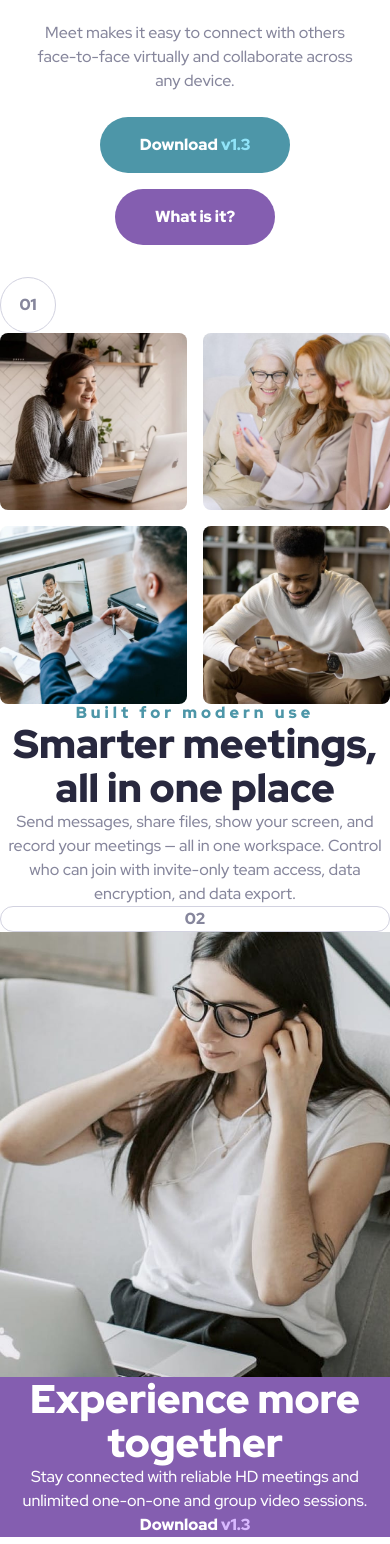
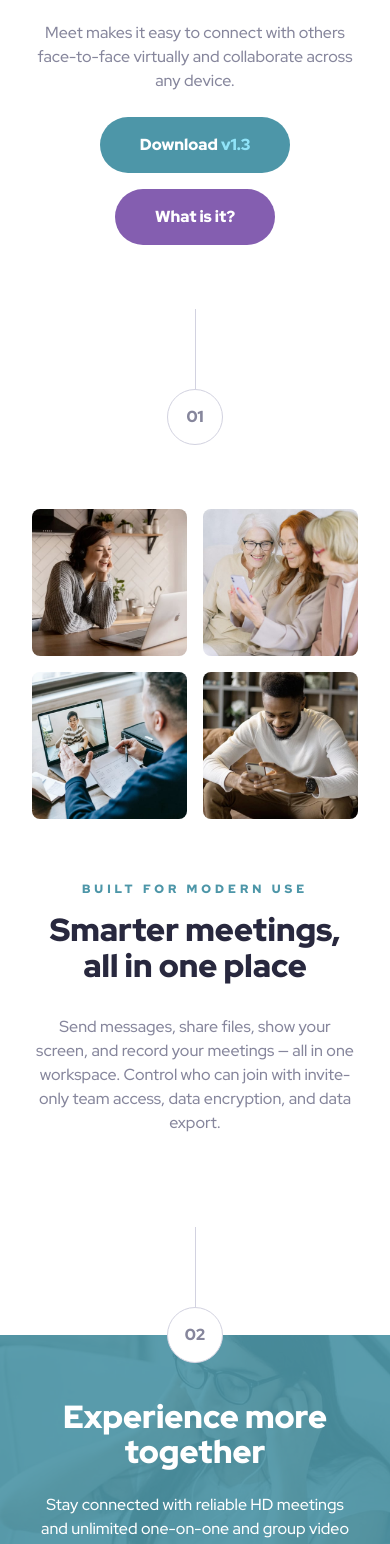
Before and after one commit to anggelserrato/fm-meet-landing-page, a React (Vite) app: page / in a window 390 px wide. Shown: the part 439-1983 px from the top of the page. Built offline with nearby package versions, Linux system fonts and the light colour scheme.

Commit message:
feat: complete mobile version of meet landing page

```diff
--- a/src/components/MeetLandingPage.jsx
+++ b/src/components/MeetLandingPage.jsx
@@ -24,16 +24,16 @@ function MeetLandingPage() {
       </header>
 
       <main className="flex flex-col items-center justify-center text-center">
-        <section className="mx-400 mt-800 mb-400">
-          <picture>
+        <picture className="mt-800 w-full overflow-hidden">
           <source srcSet={heroDesktopLeft} media="(min-width: 1200px)" />
           <source srcSet={heroDesktopRight} media="(min-width: 1024px)" />
           <img
             src={heroTabletMobile}
             alt="Illustration showing a diverse group of people connecting through online video meetings"
-              className="mb-[48px] h-[160px]"
+            className="h-[160px] w-full object-cover object-center"
           />
         </picture>
+        <section className="mx-400 mt-[48px] mb-400">
           <div className="flex flex-col gap-300">
             <h1 className="text-preset-1">Group Chat for Everyone</h1>
             <p className="text-preset-4">
@@ -43,13 +43,13 @@ function MeetLandingPage() {
             <div className="flex flex-col items-center gap-200">
               <a
                 href="#"
-                className="w-fit rounded-[29px] bg-cyan-600 px-500 py-200 text-preset-5 text-white"
+                className="w-fit rounded-[29px] bg-cyan-600 px-500 py-200 text-preset-5 text-white transition-colors duration-200 hover:bg-[#71C0D4]"
               >
                 Download <span className="text-cyan-300">v1.3</span>
               </a>
               <a
                 href="#"
-                className="w-fit rounded-[29px] bg-purple-600 px-500 py-200 text-preset-5 text-white"
+                className="w-fit rounded-[29px] bg-purple-600 px-500 py-200 text-preset-5 text-white transition-colors duration-200 hover:bg-[#B18BDD]"
               >
                 What is it?
               </a>
@@ -57,13 +57,17 @@ function MeetLandingPage() {
           </div>
         </section>
 
-        <section>
+        <div className="mt-400 flex flex-col items-center">
+          <div className="h-1000 w-px bg-slate-300"></div>
           <p
             aria-hidden="true"
             className="flex h-700 w-700 flex-col justify-center rounded-full border border-slate-300 text-preset-5"
           >
             01
           </p>
+        </div>
+
+        <section className="mx-400 my-800">
           <figure className="grid grid-cols-2 gap-200">
             <img
               src={galleryWoman}
@@ -91,31 +95,41 @@ function MeetLandingPage() {
           </figure>
         </section>
 
-        <section>
-          <h2 className="text-preset-3">Built for modern use</h2>
-          <h3 className="text-preset-2">Smarter meetings, all in one place</h3>
+        <section className="mx-400 mb-800">
+          <h2 className="mb-200 text-preset-3 uppercase">
+            Built for modern use
+          </h2>
+          <h3 className="mb-400 text-preset-2">
+            Smarter meetings, all in one place
+          </h3>
           <p className="text-preset-4">
             Send messages, share files, show your screen, and record your
             meetings — all in one workspace. Control who can join with
             invite-only team access, data encryption, and data export.
           </p>
+        </section>
+
+        <div className="relative z-20 flex translate-y-7 flex-col items-center">
+          <div className="h-1000 w-px bg-slate-300"></div>
           <p
             aria-hidden="true"
-            className="rounded-full border border-slate-300 text-preset-5"
+            className="flex h-700 w-700 flex-col justify-center rounded-full border border-slate-300 bg-white text-preset-5"
           >
             02
           </p>
-        </section>
-        <footer className="bg-purple-600">
-          <picture>
+        </div>
+
+        <footer className="relative overflow-hidden bg-cyan-600/90 text-center">
+          <picture className="absolute inset-0 -z-10">
             <source srcSet={footerDesktop} media="(min-width: 1024px)" />
             <source srcSet={footerTablet} media="(min-width: 768px)" />
             <img
               src={footerMobile}
               alt="A woman smiling and enjoying a group video session, representing human connection"
+              className="h-full w-full object-cover"
             />
           </picture>
-          <section>
+          <section className="relative z-10 mx-400 my-800 flex flex-col gap-300">
             <h2 className="text-preset-2 text-white">
               Experience more together
             </h2>
@@ -123,12 +137,14 @@ function MeetLandingPage() {
               Stay connected with reliable HD meetings and unlimited one-on-one
               and group video sessions.
             </p>
+            <div className="flex flex-col items-center">
               <a
                 href="#"
-              className="rounded-[29px] bg-purple-600 text-preset-5 text-white"
+                className="w-fit rounded-[29px] bg-purple-600 px-500 py-200 text-preset-5 text-white transition-colors duration-200 hover:bg-[#B18BDD]"
               >
                 Download <span className="text-purple-300">v1.3</span>
               </a>
+            </div>
           </section>
         </footer>
       </main>
--- a/src/index.css
+++ b/src/index.css
@@ -51,18 +51,24 @@
 
 @utility text-preset-2 {
   font-weight: 900;
-  font-size: 40px;
+  font-size: 32px;
   line-height: 1.1;
   letter-spacing: 0px;
   color: var(--color-slate-900);
+  @variant md {
+    font-size: 40px;
+  }
 }
 
 @utility text-preset-3 {
   font-weight: 900;
-  font-size: 16px;
+  font-size: 12px;
   line-height: 1.1;
   letter-spacing: 4px;
   color: var(--color-cyan-600);
+  @variant md {
+    font-size: 16px;
+  }
 }
 
 @utility text-preset-4 {
```
Lines whose indentation alone changed are shown as unchanged.
